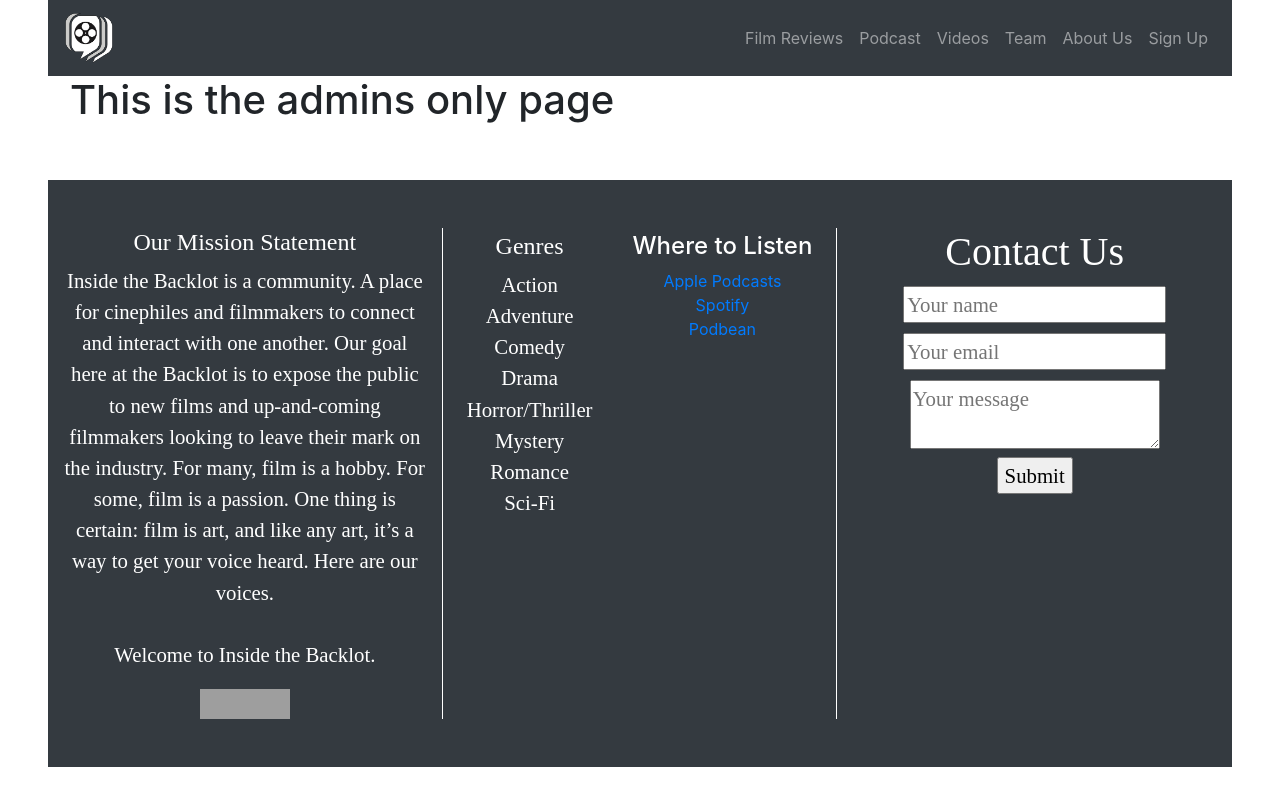
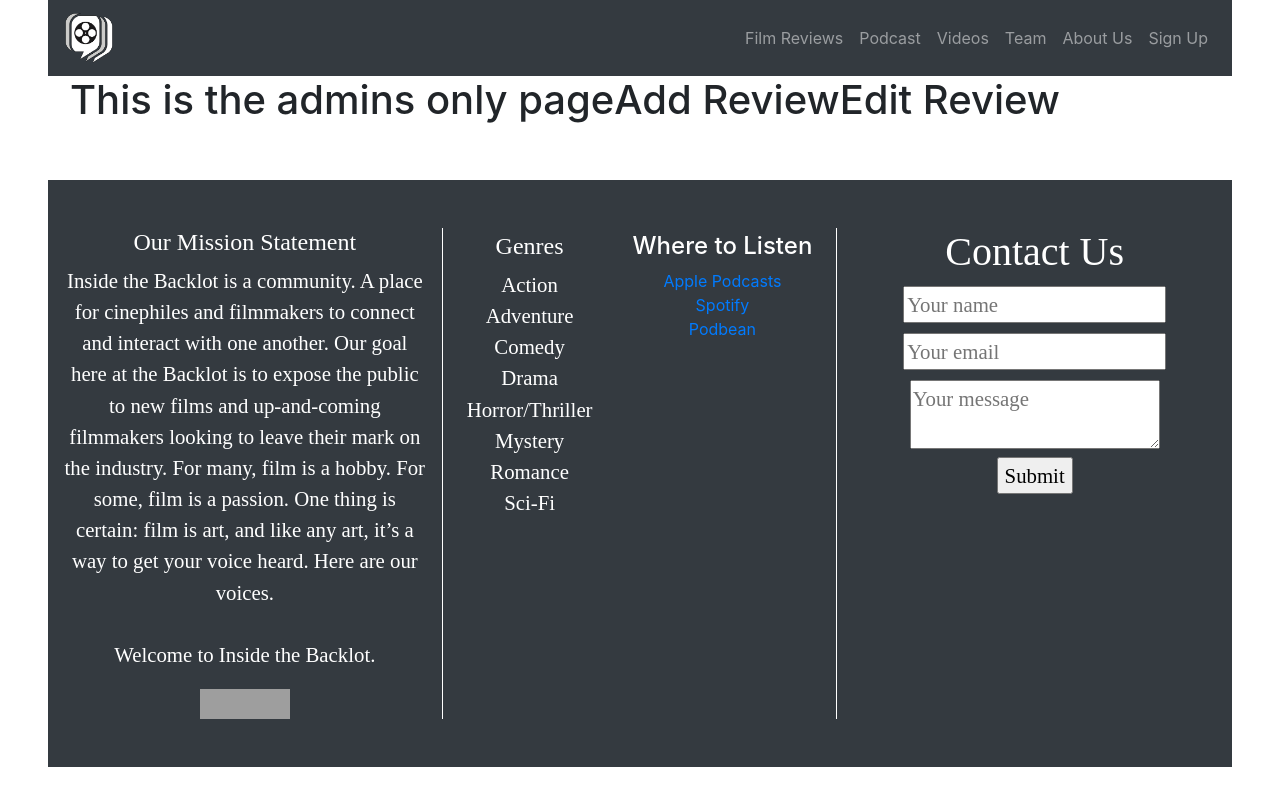
Before and after one commit to BacklotStevie/BacklotMERNFrontend, a React (Create React App) app: page /adminpage in a window 1280 px wide. Built offline with nearby package versions, Linux system fonts and the light colour scheme; grey boxes are pictures that could not be loaded.

Commit message:
added placeholder for admins page

```diff
--- a/src/components/Admins/adminsonly.jsx
+++ b/src/components/Admins/adminsonly.jsx
@@ -7,6 +7,8 @@ const adminsonly = () => {
             <div className='container'>
                 <div className='row'>
                     <h1>This is the admins only page</h1>
+                    <h1>Add Review</h1>
+                    <h1>Edit Review</h1>
                 </div>
             </div>
         </>
```
